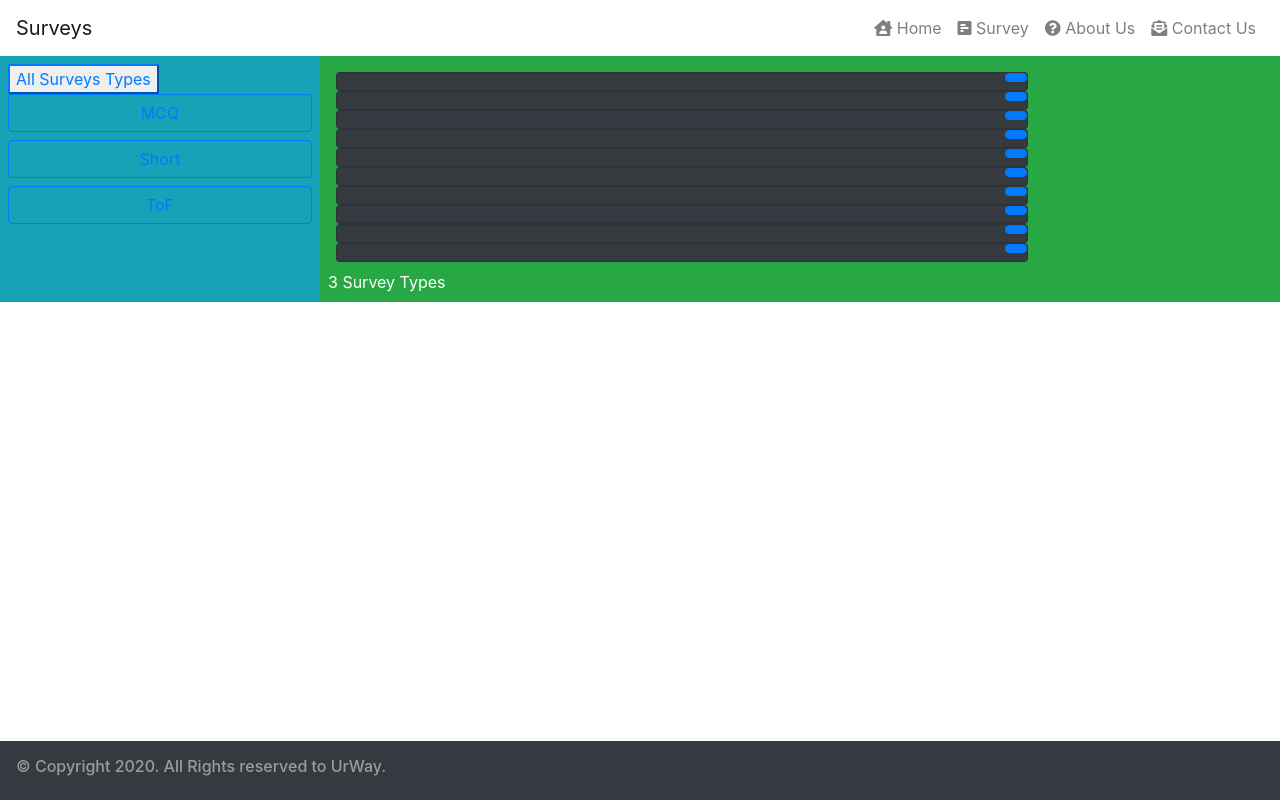
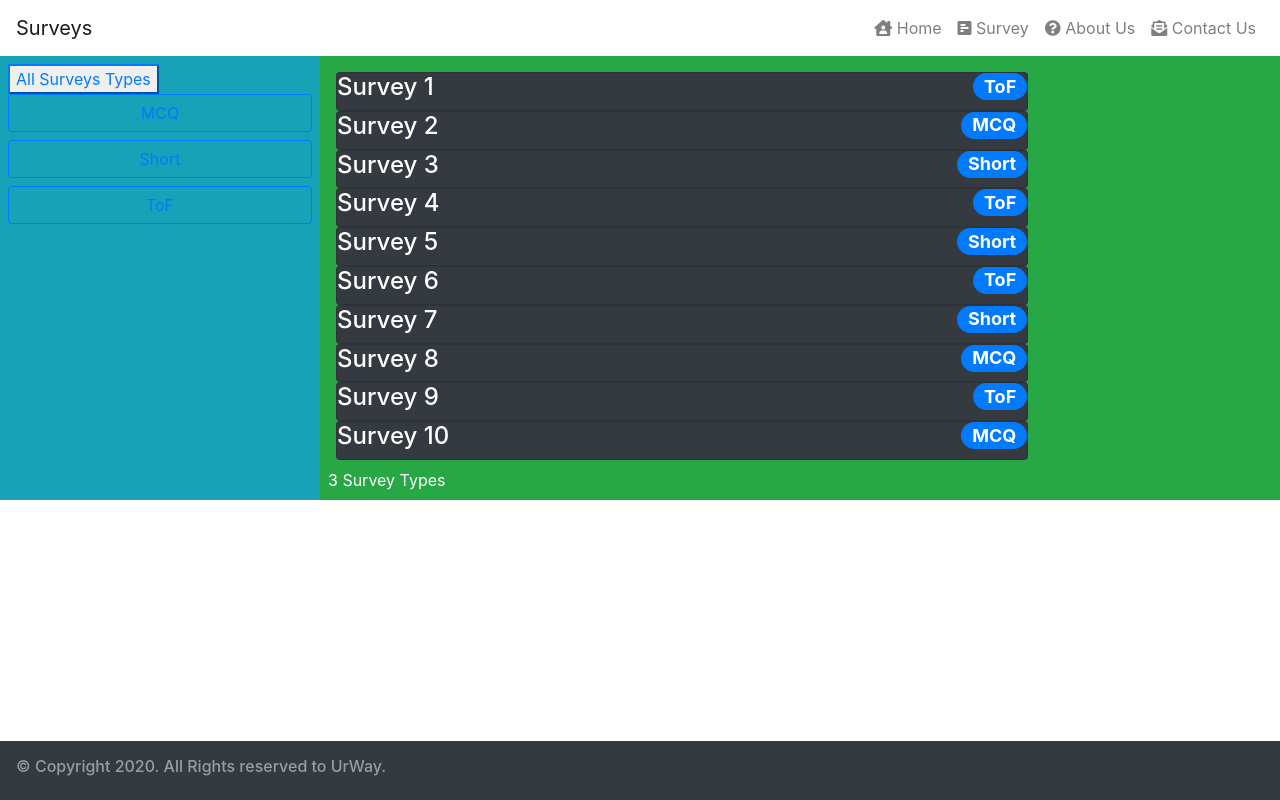
Before and after one commit to Comp229Urway/UrWay, an Angular app in the folder client/: page /survey-list in a window 1280 px wide. Built offline with nearby package versions, Linux system fonts and the light colour scheme.

Commit message:
showing names

```diff
--- a/client/src/app/surveys-list/surveys-list.component.html
+++ b/client/src/app/surveys-list/surveys-list.component.html
@@ -19,9 +19,9 @@
 <div class="col-9 p-2">
   <div *ngFor='let survey of surveys' class="card m-1p-1 bg-dark">
     <h4>
-      {{ surveys.surveyTitle }}
+      {{ survey.surveyTitle }}
       <span class="badge badge-pill badge-primary float-right">
-        {{ surveys.questionType}}
+        {{ survey.questionType}}
 
       </span>
     </h4>
```
